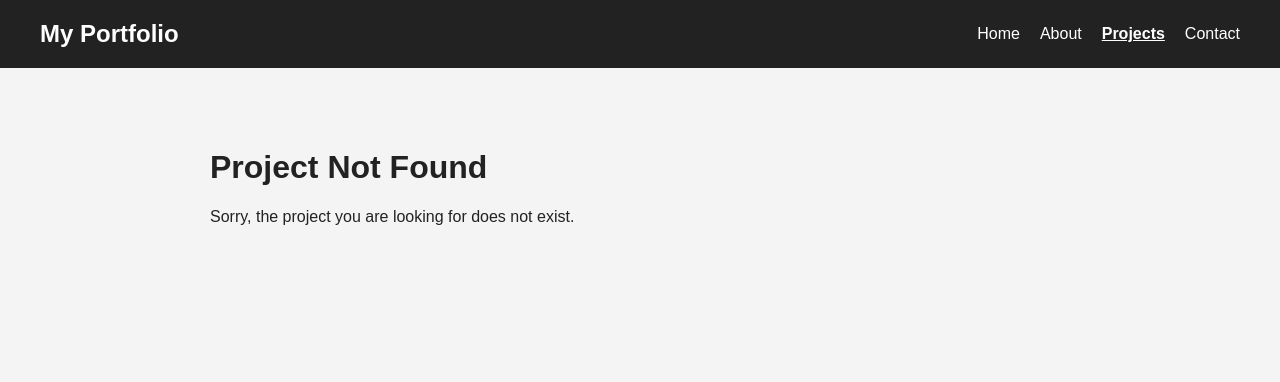
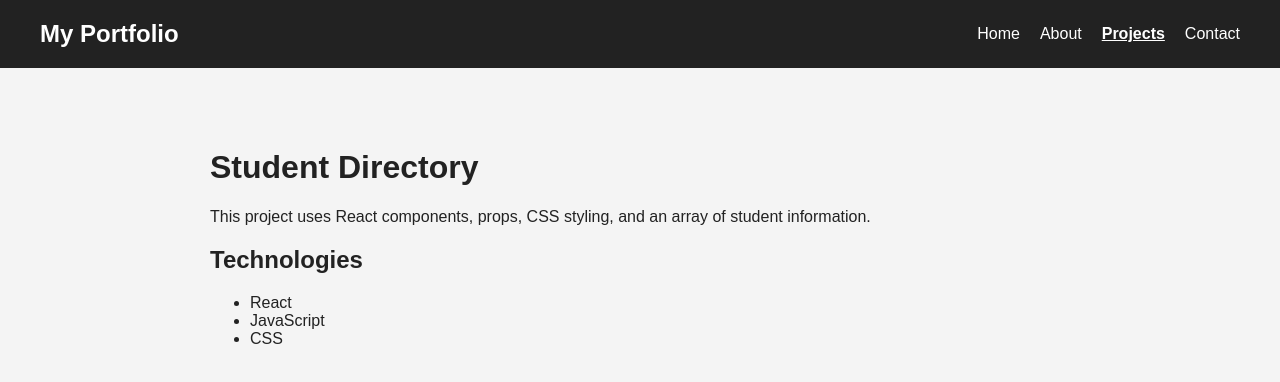
Before and after one commit to jonDrei-Hub/Portfolio, a React (Vite) app: page /projects/1 in a window 1280 px wide. Before the commit this address had no page. Shown: the top 382 px of the page. Built offline with nearby package versions, Linux system fonts and the light colour scheme.

Commit message:
fix issues

```diff
--- a/src/data/Projects.js
+++ b/src/data/Projects.js
@@ -1,19 +1,20 @@
 export const projects = [
   {
-    id: 2,
-    title: 'Student Directory',
-    description: 'A React application that displays student information using reusable components.',
+    id: 1,
+    title: "Student Directory",
+    description:
+      "A React application that displays student information using reusable components.",
     details:
-      'This project uses React components, props, CSS styling, and an array of student information.',
-    technologies: ['React', 'JavaScript', 'CSS']
+      "This project uses React components, props, CSS styling, and an array of student information.",
+    technologies: ["React", "JavaScript", "CSS"],
   },
 
   {
-    id: 6,
-    title: 'Integration Techniques Flowchart',
-    description: 'A web project explaining different integration techniques.',
+    id: 2,
+    title: "Integration Techniques Flowchart",
+    description: "A web project explaining different integration techniques.",
     details:
-      'The project presents integration techniques such as integration by parts, trigonometric integrals, trigonometric substitution, and partial fractions.',
-    technologies: ['HTML', 'CSS', 'JavaScript']
-  }
+      "The project presents integration techniques such as integration by parts, trigonometric integrals, trigonometric substitution, and partial fractions.",
+    technologies: ["HTML", "CSS", "JavaScript"],
+  },
 ];
```
